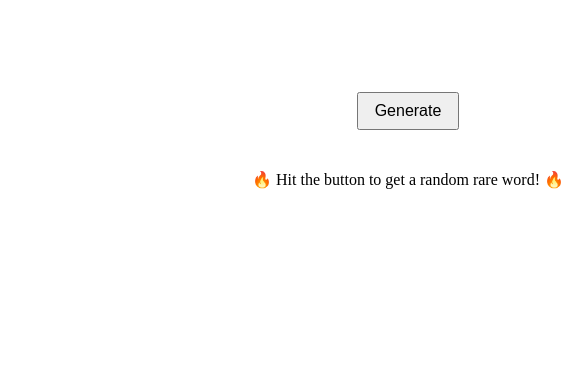
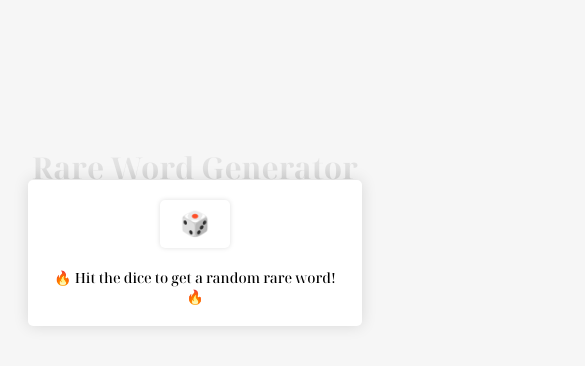
Before and after one commit to wcho21/rrwg, a SvelteKit app: page / in a window 390 px wide. Shown: the top 366 px of the page, 585 px wide, since content can reach past the window. Built offline with nearby package versions, Linux system fonts and the light colour scheme.

Commit message:
feat: improve presentation

```diff
--- a/src/app.html
+++ b/src/app.html
@@ -4,9 +4,10 @@
 		<meta charset="utf-8" />
 		<link rel="icon" href="%sveltekit.assets%/favicon.png" />
 		<meta name="viewport" content="width=device-width, initial-scale=1" />
+
 		%sveltekit.head%
 	</head>
-	<body data-sveltekit-preload-data="hover">
+	<body data-sveltekit-preload-data="hover" style="background-color: #f6f6f6;">
 		<div style="display: contents">%sveltekit.body%</div>
 	</body>
 </html>
--- a/src/routes/+page.svelte
+++ b/src/routes/+page.svelte
@@ -13,55 +13,158 @@
   const flyOption = { y: 20, duration: 500 };
 </script>
 
-<div id="box">
-  <button id="gen" on:click={roll}>Generate</button>
+<svelte:head>
+  <link rel="preconnect" href="https://fonts.googleapis.com">
+  <link rel="preconnect" href="https://fonts.gstatic.com" crossorigin>
+  <link href="https://fonts.googleapis.com/css2?family=Noto+Serif+Display:wdth,wght@87.5,100..900&display=swap" rel="stylesheet">
+</svelte:head>
 
-  {#if word === null}
-    <p id="guide">🔥 Hit the button to get a random rare word! 🔥</p>
-  {:else}
-    <p id="guide">💎 Do you like it? 💎</p>
-  {/if}
+<div id="outermost-wrapper">
+  <h1 id="heading" class="noto-serif weight-700">Rare Word Generator</h1>
+
+  <div id="main-wrapper">
+    <button id="roll" on:click={roll}>🎲</button>
 
     {#if word !== null}
       {#key word}
         <div id="word" in:fly|global={flyOption}>
-        <p class="word-name">{word.name}</p>
-        <p class="word-description">{word.description}</p>
+          <p id="word-name" class="noto-serif weight-700">{word.name}</p>
+          <p id="word-description" class="noto-serif weight-400">{word.description}</p>
         </div>
       {/key}
     {/if}
+
+    <p id="guide" class="noto-serif weight-500">
+      {#if word === null}
+        🔥 Hit the dice to get a random rare word! 🔥
+      {:else}
+        💎 I've found the right one for you. 💎
+      {/if}
+    </p>
+  </div>
 </div>
 
 <style>
-  #box {
-    display: grid;
-    width: 800px;
-    margin: 0 auto;
-    padding: 10vh 0;
-    grid-column: 1;
-    gap: 2.5em;
+  p, h1 {
+    margin: 0;
   }
-  #gen {
-    display: block;
-    margin: 0 auto;
-    padding: 0.5em 1em;
-    font-size: 1em;
-  }
-  #guide {
+
+  #outermost-wrapper {
+    position: relative;
+    max-width: 800px;
+    margin: 15vh auto 0 auto;
+    padding: 20px;
     text-align: center;
   }
-  p {
-    margin: 0;
+
+  #heading {
+    color: transparent;
+    position: relative;
+    font-size: 48px;
+    z-index: 1;
+    background-clip: text;
+    background-image: linear-gradient(0deg, #d0d0d0 0%, #e0e0e0 50%, #e9e9e9 100%);
   }
+  @media screen and (max-width: 600px) {
+    #heading {
+      font-size: 30px;
+    }
+  }
+
+  #main-wrapper {
+    position: relative;
+    margin-top: -0.825em;
+    padding: 20px;
+    z-index: 2;
+    border-radius: 5px;
+    box-shadow: rgba(0, 0, 0, 0.125) 0px 0px 15px;
+
+    background-color: #fff;
+  }
+  @media screen and (max-width: 600px) {
+    #main-wrapper {
+      margin-top: -0.5em;
+    }
+  }
+
+  #roll {
+    padding: 10px 20px;
+    background-color: #fff;
+    font-size: 36px;
+    border: none;
+    border-radius: 5px;
+    box-shadow: rgba(0, 0, 0, 0.125) 0px 0px 5px;
+    transition-property: transform, box-shadow, background-color;
+    transition-duration: 0.1s, 0.1s, 0.1s;
+  }
+  @media screen and (max-width: 600px) {
+    #roll {
+      font-size: 24px;
+    }
+  }
+
+  #roll:hover {
+    transition-property: transform, box-shadow, background-color;
+    box-shadow: rgba(0, 0, 0, 0.25) 0px 0px 5px;
+    transform: scale(1.0625);
+    transition-duration: 0.1s, 0.1s, 0.1s;
+  }
+
+  #roll:active {
+    transition-property: background-color;
+    background-color: #abcdef;
+    transition-duration: 0.1s;
+  }
+
+  #guide {
+    margin-top: 20px;
+    font-size: 18px;
+  }
+  @media screen and (max-width: 600px) {
+    #guide {
+      font-size: 14px;
+    }
+  }
+
   #word {
-    margin: 0 auto;
-    text-align: center;
+    margin: 40px 0 60px 0;
   }
-  .word-name {
-    font-size: 4em;
+
+  #word-name {
+    font-size: 60px;
   }
-  .word-description {
-    font-size: 2em;
-    color: #999;
+  @media screen and (max-width: 600px) {
+    #word-name {
+      font-size: 34px;
+    }
+  }
+
+  #word-description {
+    font-size: 18px;
+  }
+  @media screen and (max-width: 600px) {
+    #word-description {
+      font-size: 14px;
+    }
+  }
+
+  .noto-serif {
+    font-family: "Noto Serif Display", serif;
+    font-optical-sizing: auto;
+    font-style: normal;
+    font-variation-settings:
+      "wdth" 87.5;
+  }
+
+  .weight-400 {
+    font-weight: 400;
+  }
+
+  .weight-500 {
+    font-weight: 500;
+  }
+
+  .weight-700 {
+    font-weight: 700;
   }
 </style>
```
Lines whose indentation alone changed are shown as unchanged.
